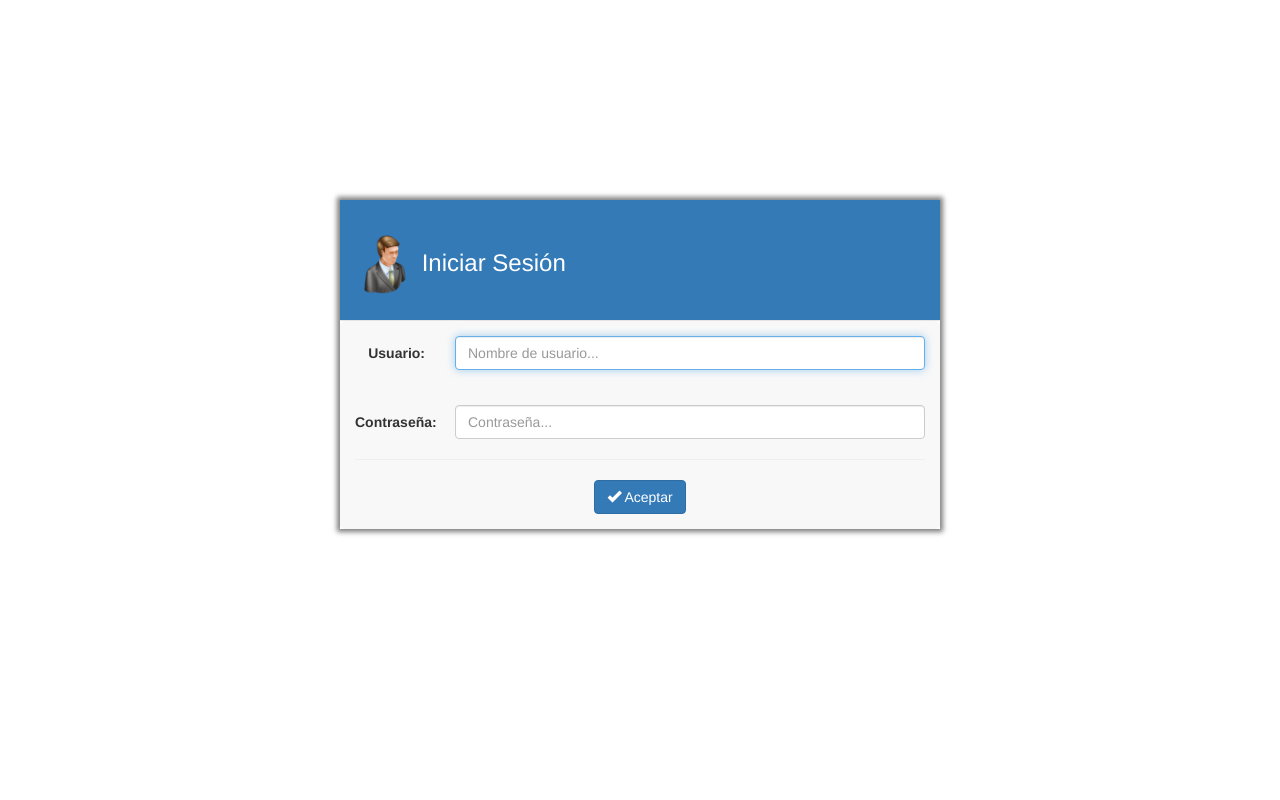
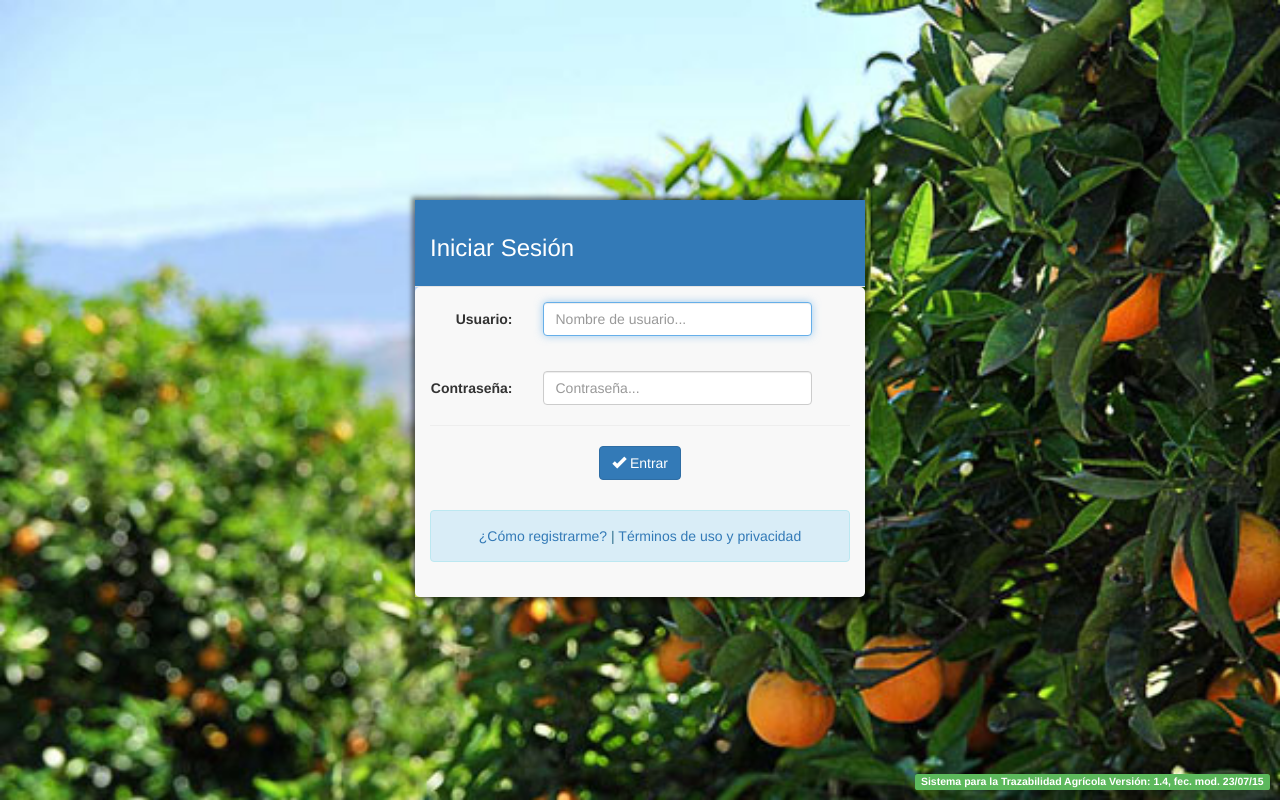
Before and after one commit to baidinger/traza, a PHP site: page / in a window 1280 px wide. Run offline with PHP 8.4, Linux system fonts and the light colour scheme.

Commit message:
Diseño del login

```diff
--- a/css/estilos.css
+++ b/css/estilos.css
@@ -4,21 +4,22 @@ body{
 .pagina{
   width: 100%;
   height: auto;
+  margin: 0px;
+  padding: 0px;
 }
 
 .contenedor-logeo{
   /*border-radius: 5px;*/
   box-shadow: 0 0 5px 3px rgba(0,0,0,0.5);
   margin: 0px auto;
-  width: 600px;
+  width: 450px;
   height: auto;
 
   position: absolute;
   top: 50%;
   left: 50%;
   margin-top: -200px;
-  margin-left: -300px;
-  width: 600px;
+  margin-left: -225px;
 }
 
 h3.titulo-header{
--- a/empaque/busquedas/coincidencias_productores.php
+++ b/empaque/busquedas/coincidencias_productores.php
@@ -4,7 +4,7 @@
 			$result_productores = mysql_query("select id_productor, nombre_productor, apellido_productor, ".
 				"telefono_productor, direccion_productor, ubicacion_huerta_productor, ".
 				" rfc_productor, id_usuario_fk, estado, nombre_usuario from empresa_productores, usuarios where id_usuario_fk = id_usuario AND id_usuario_que_registro = ".$_SESSION['id_usuario']." AND (nombre_productor like '%$buscar%' OR apellido_productor like '%$buscar%')");
-
+			if($result_productores){
 			if(mysql_num_rows($result_productores) > 0){
 ?>
 
@@ -99,7 +99,7 @@
         <?php
 
 
-        }else{
+        }}else{
         		 ?>
 		    	 <br><br>
 		    	 <br>
@@ -115,6 +115,7 @@
 				" rfc_productor, nombre_usuario, contrasena_usuario from empresa_productores,usuarios where id_usuario = id_usuario_fk AND id_usuario_que_registro = ".$_SESSION['id_usuario']);
 
         	$i=1;
+        	if($result_productores)
 			while($row = mysql_fetch_array($result_productores)) {
 		?>
 
--- a/index.php
+++ b/index.php
@@ -25,28 +25,28 @@
 		<link rel="stylesheet" type="text/css" href="css/estilos.css">
 	</head>
 
-	<body>
+	<body style="background:url(img/fondo.jpg) no-repeat; background-size:cover">
 		<div class="pagina">
-			<div class="contenedor-logeo">
+			<div class="contenedor-logeo" >
 				<div class="login-form">
 					<form class="form-horizontal" role="form" method="post" action="mod/login.php">
 			      		<div class="modal-header">
 			        		<h3 class="titulo-header">
-			        			<img class="img-header" src="img/login.png"> Iniciar Sesión
+			        			Iniciar Sesión
 			        		</h3>
 			      		</div>
 			      		<div>
 					      	<div class="modal-body">
 					      		<div class="form-group">
-							    	<label class="col-sm-2 control-label">Usuario: </label>
-							    	<div class="col-sm-10">
+							    	<label class="col-sm-3 control-label">Usuario: </label>
+							    	<div class="col-sm-8">
 							    		<input type="text" class="form-control input" name="inputUsuario" id="inputUsuario" placeholder="Nombre de usuario..." autofocus required>
 							    	</div>
 							  	</div>
 							  	<br>
 							  	<div class="form-group">
-							    	<label class="col-sm-2 control-label">Contraseña: </label>
-							    	<div class="col-sm-10">
+							    	<label class="col-sm-3 control-label">Contraseña: </label>
+							    	<div class="col-sm-8">
 							    		<input type="password" class="form-control input" name="inputContrasena" id="inputContrasena" placeholder="Contraseña..." required>
 							    	</div>
 							  	</div>
@@ -58,15 +58,19 @@
 							  	<?php } ?>
 							  	<hr>
 							  	<center>
-					      			<button type="submit" class="btn btn-primary"><i  class="glyphicon glyphicon-ok"></i> Aceptar</button>
+					      			<button type="submit" class="btn btn-primary"><i  class="glyphicon glyphicon-ok"></i> Entrar</button>
 					      		</center>
+					      		<p>&nbsp;</p>
+							  	<p class="alert alert-info">
+							  		<a href="#">¿Cómo registrarme?</a> |
+									<a href="#">Términos de uso y privacidad</a>
 					      	</div>
 					    </div>
 			      	</form>
 				</div>
 			</div>
 		</div>
-
+		<span style="float: right; position: fixed; bottom: 10px; right: 10px" class="label label-success">Sistema para la Trazabilidad Agrícola Versión: 1.4,  fec. mod. 23/07/15</span>
 		<script type="text/javascript" src="lib/jquery/jquery-1.11.1.min.js"></script>
 		<script type="text/javascript" src="lib/bootstrap-3.3.5/js/bootstrap.min.js"></script>
 	</body>
--- a/mod/conexion.php
+++ b/mod/conexion.php
@@ -1,6 +1,6 @@
 <?php
 	@session_start();
-	$conexion = mysql_connect("localhost","android15","android15");
+	$conexion = mysql_connect("localhost","root","simpus2124");
 	mysql_select_db("trazabilidad", $conexion);
 	mysql_query("charset utf8");
 ?>
```
Also changed, not shown: img/candado.png (added), img/fondo.jpg (added), img/fondo2.jpg (added), img/fondo3.png (added).
